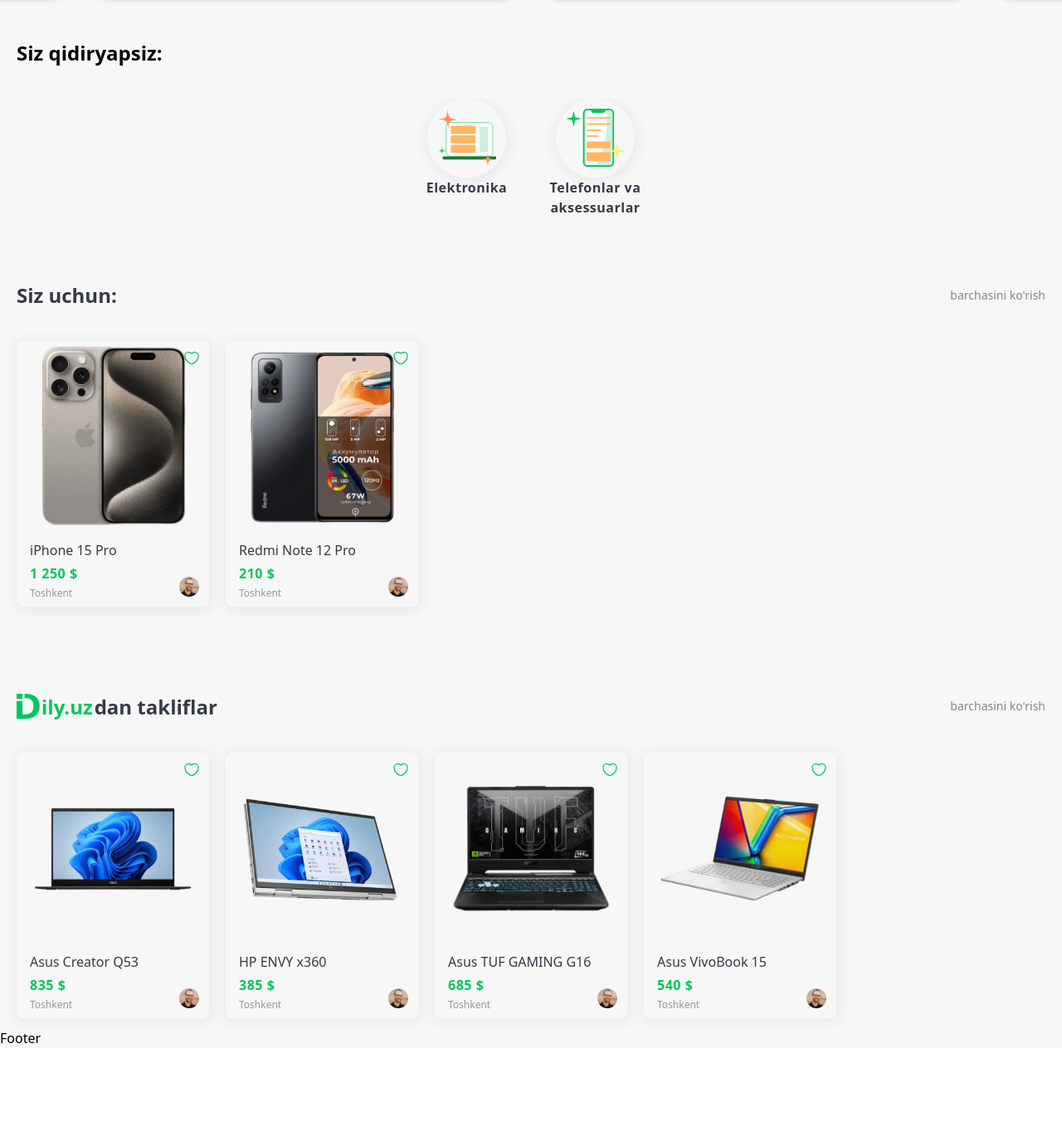
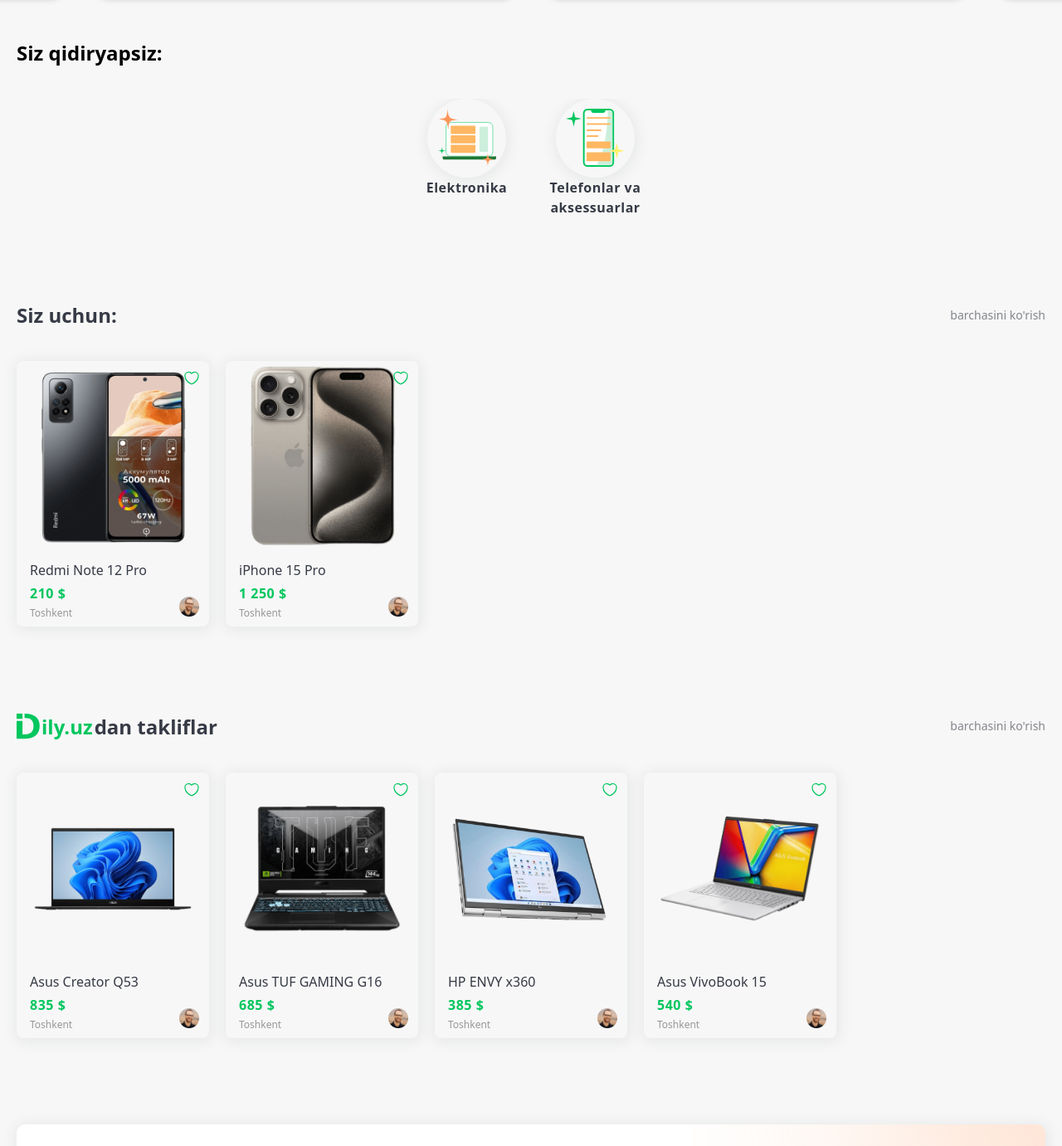
Before and after one commit to dxxdev/dily, a React (Vite) app: page / in a window 1280 px wide. Shown: the part 370-1751 px from the top of the page at 83% size. Before the commit the page ends 1633 px from the top, so only its background shows below. Built offline with nearby package versions, Linux system fonts and the light colour scheme.

Commit message:
Discounts section added

```diff
--- a/src/assets/svg.js
+++ b/src/assets/svg.js
@@ -1,3 +1,4 @@
 import hero1 from "./svg/hero-1.svg";
+import poster1 from "./svg/poster-1.svg";
 
-export { hero1 };
+export { hero1, poster1 };
--- a/src/components/CategoryLinks.jsx
+++ b/src/components/CategoryLinks.jsx
@@ -85,7 +85,7 @@ const CategoryLinks = () => {
   return (
     <div className="my-container flex justify-start flex-col items-start gap-10">
       <h3 className="font-bold text-2xl leading-120">Siz qidiryapsiz:</h3>
-      <div className="overflow-hidden w-full !pb-14">
+      <div className="overflow-hidden w-full">
         <Slider {...settings}>
           {filteredCategoryMenuItems(filteredCategory(products)).map(
             (category) => {
--- a/src/components/ForYouProducts.jsx
+++ b/src/components/ForYouProducts.jsx
@@ -24,7 +24,7 @@ const ForYouProducts = () => {
           filteredOriginalCategory(products, "Telefonlar"),
           5
         ).map((num, index) => {
-          return <ProductCard product={products[num]} />;
+          return <ProductCard key={index} product={products[num]} />;
         })}
       </ul>
     </div>
--- a/src/components/OfferedProducts.jsx
+++ b/src/components/OfferedProducts.jsx
@@ -43,7 +43,7 @@ const OfferedProducts = () => {
           filteredOriginalCategory(products, "Noutbuklar"),
           5
         ).map((num, index) => {
-          return <ProductCard product={products[num]} />;
+          return <ProductCard key={index} product={products[num]} />;
         })}
       </ul>
     </div>
--- /dev/null
+++ b/src/components/Posters.jsx
@@ -0,0 +1,22 @@
+import React from "react";
+import { poster1 } from "../assets/svg";
+
+const Posters = () => {
+  return (
+    <div className="flex my-container gap-12">
+      <div className="flex w-full justify-between bg-white shadow-product-card-shadow rounded-[10px] overflow-hidden">
+        <div className="py-11 pl-9 flex justify-start items-start flex-col gap-5">
+          <h4 className="text-3xl font-bold tracking-0.7 w-full">O'tkazib yubormang!</h4>
+          <p className="text-2xl leading-152 font-semibold tracking-wide">Uyingiz va bog'ingiz uchun <br /> eng yaxshi takliflar</p>
+          <button className="btn !py-2 tracking-0.7">Batafsil</button>
+        </div>
+        <div className="h-full">
+          <img src={poster1} className="h-full" alt="" />
+        </div>
+      </div>
+
+    </div>
+  );
+};
+
+export default Posters;
--- a/src/pages/Home.jsx
+++ b/src/pages/Home.jsx
@@ -3,15 +3,17 @@ import Hero from "../components/Hero";
 import CategoryLinks from "../components/CategoryLinks";
 import ForYouProducts from "../components/ForYouProducts";
 import OfferedProducts from "../components/OfferedProducts";
+import Posters from "../components/Posters";
 
 const Home = () => {
   return (
     <div>
       <Hero />
-      <CategoryLinks />
       <div className="flex flex-col gap-20">
+        <CategoryLinks />
         <ForYouProducts />
         <OfferedProducts />
+        <Posters />
       </div>
     </div>
   );
--- a/tailwind.config.js
+++ b/tailwind.config.js
@@ -41,6 +41,7 @@ export default {
         430: "430px",
         550: "550px",
         90: "90px",
+        330: "330px"
       },
       gap: {
         30: "30px",
```
Also changed, not shown: src/assets/svg/poster-1.svg (added).
